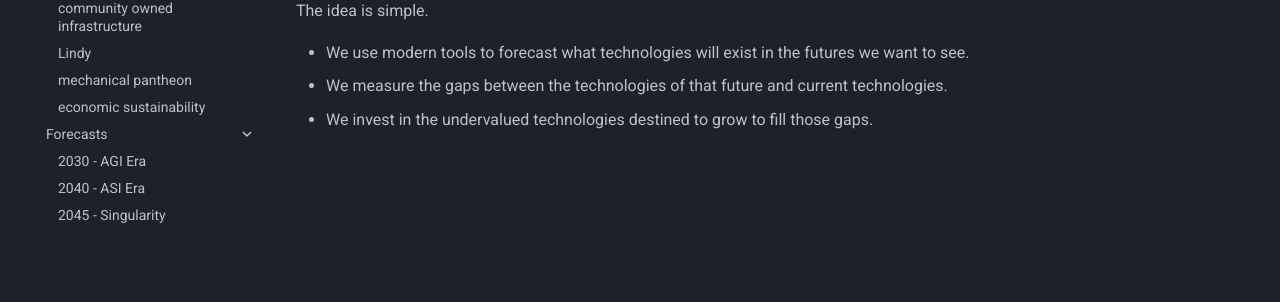
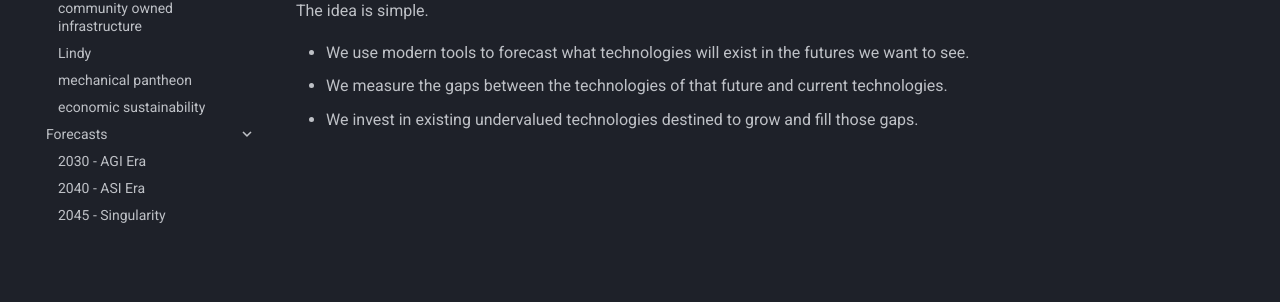
Before and after one commit to pierce403/titor.tech, an MkDocs documentation site: the page built from docs/index.md, in a window 1280 px wide. Shown: the part 450-752 px from the top of the page. Built offline with MkDocs 1.6.1 and Material for MkDocs 9.7.7, drawn with Linux system fonts in a browser that asks for light colours.

Commit message:
wording tweak

```diff
--- a/docs/index.md
+++ b/docs/index.md
@@ -8,4 +8,4 @@ The idea is simple.
 
 * We use modern tools to forecast what technologies will exist in the futures we want to see.
 * We measure the gaps between the technologies of that future and current technologies.
-* We invest in the undervalued technologies destined to grow to fill those gaps.
+* We invest in existing undervalued technologies destined to grow and fill those gaps.
```
